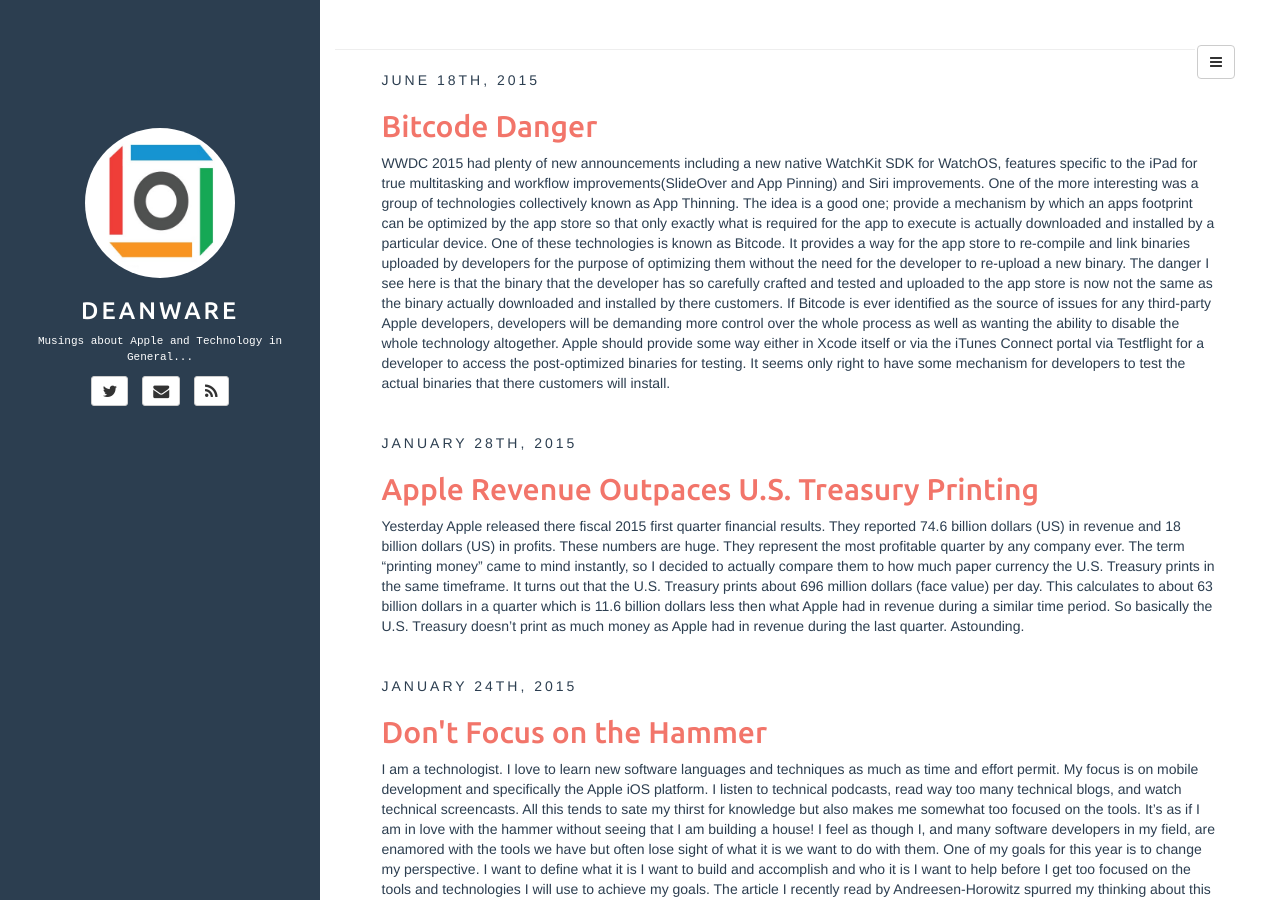
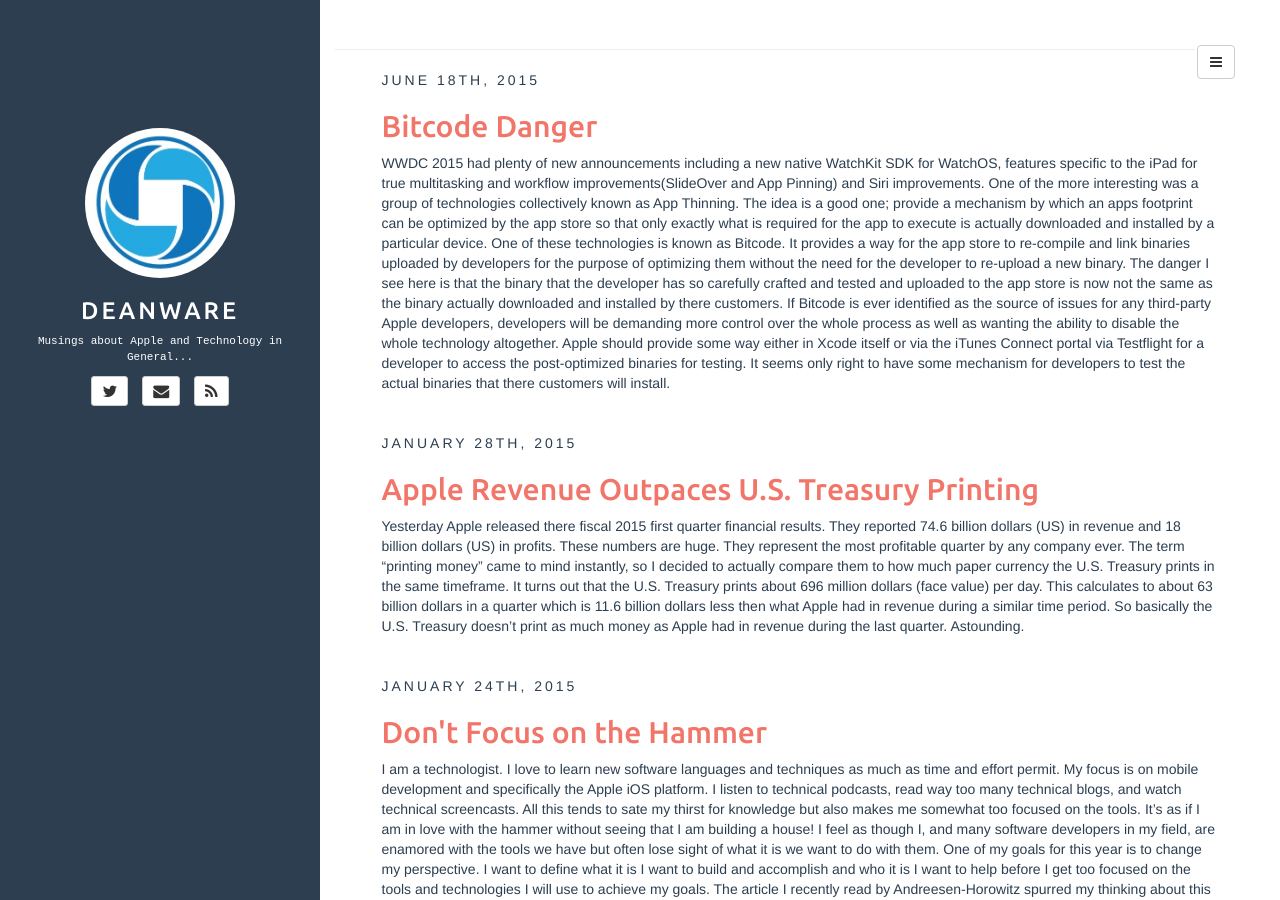
Before and after one commit to deanandreakis/deanandreakis.github.io, a Jekyll site: the page built from index.html, in a window 1280 px wide and 900 px high. Built offline with Jekyll 4.4.1, drawn with Linux system fonts in a browser that asks for light colours; the list of posts is cut into pages by our own code.

Commit message:
new logo

```diff
--- a/_includes/default.html
+++ b/_includes/default.html
@@ -59,7 +59,7 @@
 			</a>
 			{% endif %}
 			<a class="navbar-brand" href="{{ site.BASE_PATH }}/">
-				<img src="{{ site.BASE_PATH }}/assets/media/deanware6.jpg" width="50" height="50" class="img-circle" />
+				<img src="{{ site.BASE_PATH }}/assets/media/deanware5.jpg" width="50" height="50" class="img-circle" />
 <!-- 				{{ site.title }} -->
 			</a>
 		</div>
```
Also changed, not shown: apple-touch-icon.png, assets/media/deanware5.jpg (added), assets/media/deanware6.jpg, favicon.ico.
